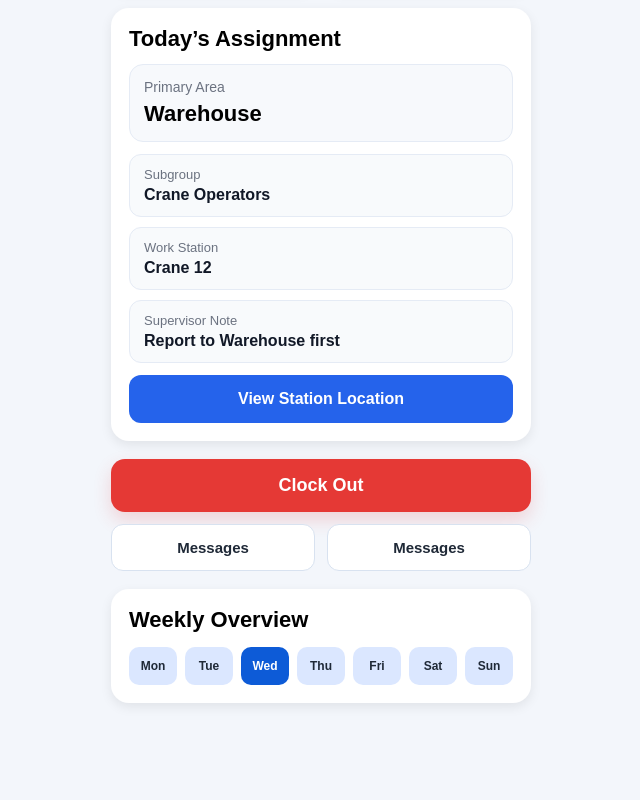
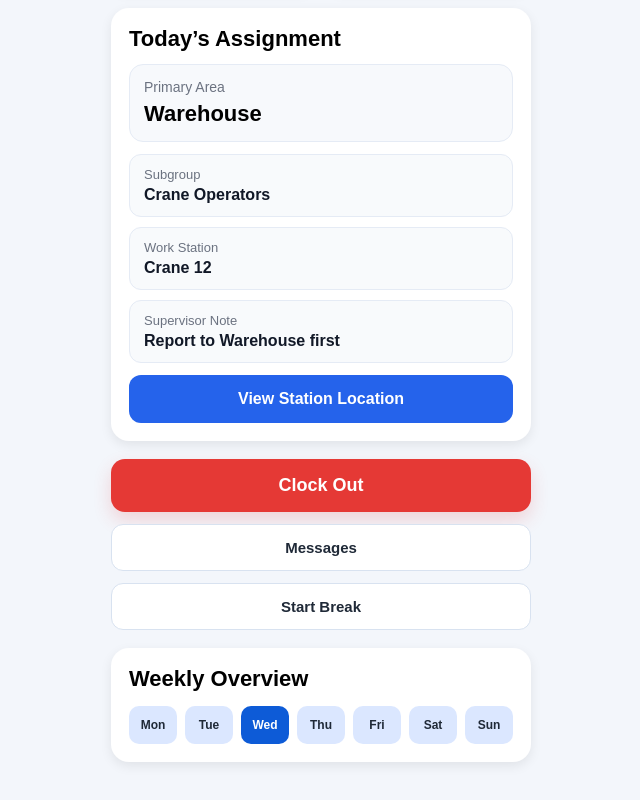
Before and after one commit to jumboslice09/terminal-operations-board, a Next.js app: page /dashboard in a window 1280 px wide. Shown: the part 347-1147 px from the top of the page, without its empty margins (319-959 px from the left). Before the commit the page ends 1088 px from the top, so only its background shows below. Built offline with nearby package versions, Linux system fonts and the light colour scheme.

Commit message:
Update page.tsx

```diff
--- a/app/dashboard/page.tsx
+++ b/app/dashboard/page.tsx
@@ -135,12 +135,13 @@ export default function Dashboard() {
             Clock Out
           </button>
 
-          <div style={{ display: "grid", gridTemplateColumns: "1fr 1fr", gap: 12 }}>
-            <button style={secondaryButtonStyle}>Messages</button>
-            <a href="/messages" style={{ textDecoration: "none" }}>
-              <button style={secondaryButtonStyle}>Messages</button>
-            </a>
-          </div>
+          <div style={{ display: "grid", gap: 12 }}>
+  <a href="/messages" style={{ textDecoration: "none" }}>
+    <button style={secondaryButtonStyle}>Messages</button>
+  </a>
+
+  <button style={secondaryButtonStyle}>Start Break</button>
+        </div>
         </div>
 
         <div style={cardStyle}>
```
